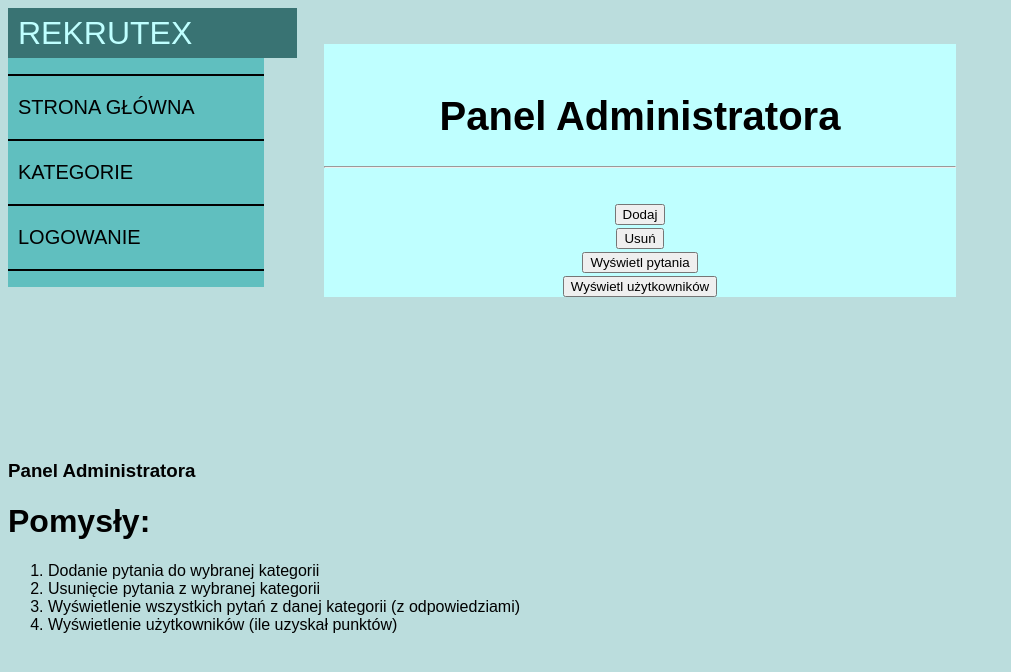
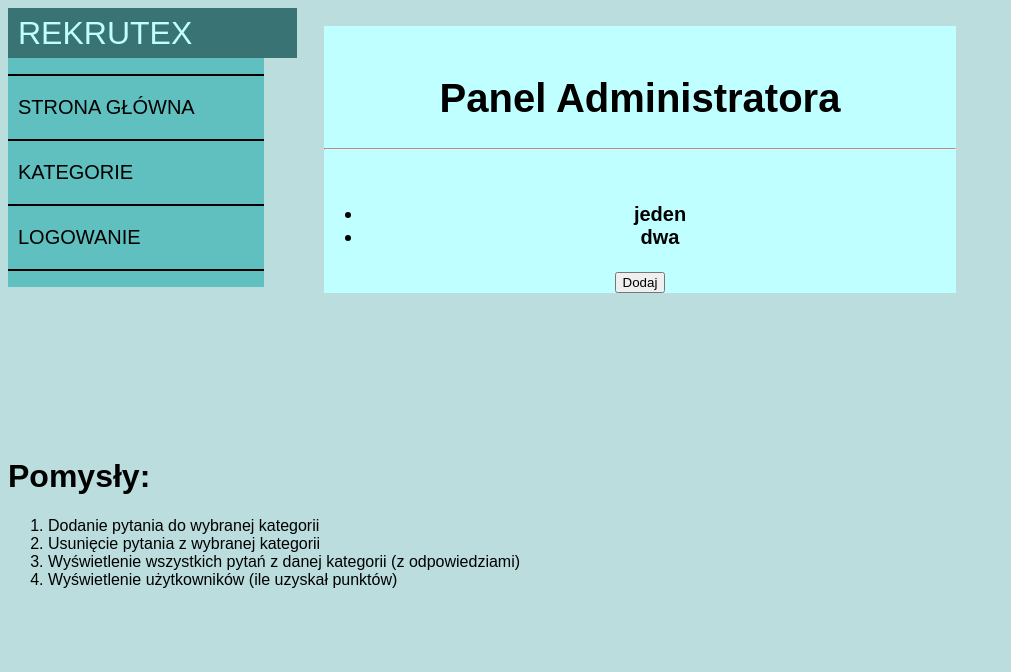
Before and after one commit to AgnieszkaM2/Rekrutex-App, an Angular app in the folder Rekrutex_AngularApp/: page /panel-administratora in a window 1280 px wide. Shown: the top 672 px of the page, without its empty margins (0-1011 px from the left). Built offline with nearby package versions, Linux system fonts and the light colour scheme.

Commit message:
ultra panel

```diff
--- a/Rekrutex_AngularApp/package.json
+++ b/Rekrutex_AngularApp/package.json
@@ -15,6 +15,7 @@
     "@angular/compiler": "~13.3.0",
     "@angular/core": "~13.3.0",
     "@angular/forms": "~13.3.0",
+    "@angular/material": "^13.3.7",
     "@angular/platform-browser": "~13.3.0",
     "@angular/platform-browser-dynamic": "~13.3.0",
     "@angular/router": "~13.3.0",
--- a/Rekrutex_AngularApp/src/app/components/panel-administratora/panel-administratora.component.css
+++ b/Rekrutex_AngularApp/src/app/components/panel-administratora/panel-administratora.component.css
@@ -0,0 +1,3 @@
+/* .mat-tab-group {
+    margin-bottom: 48px;
+  } */
--- a/Rekrutex_AngularApp/src/app/components/panel-administratora/panel-administratora.component.html
+++ b/Rekrutex_AngularApp/src/app/components/panel-administratora/panel-administratora.component.html
@@ -1,27 +1,27 @@
-
-<br>
 <br>
 <div class="main-div" align="center">
     <br>
     <div class="panel-header" align="center"><h1>Panel Administratora</h1><hr></div>
     <br>
-    <div class="panel-form" align="center">
-        <div class="zakladka-dodaj" align="center">
-            <button>Dodaj</button>
+    <ul>
+        <li id="jeden" (click)="tabChange('jeden')">jeden</li>
+        <li id="dwa" (click)="tabChange('dwa')">dwa</li>
+    </ul>
+    <div>
+        <div class="content-value" *ngIf="id === 'jeden'">
+            <div class="zakladka-dodaj" align="center">
+                <button>Dodaj</button>
+            </div>
         </div>
-        <div class="zakladka-usun" align="center">
-            <button>Usuń</button>
-        </div>
-        <div class="zakladka-wyswietl-pytania" align="center">
-            <button>Wyświetl pytania</button>
-        </div>
-        <div class="zakladka-wyswietl-uzytkownikow" align="center">
-            <button>Wyświetl użytkowników</button>
+        <div class="content-value" *ngIf="id === 'dwa'">
+            <div class="zakladka-usun" align="center">
+                <button>Usuń</button>
+            </div>
         </div>
     </div>
 </div>
+
 <br>
-<h3>Panel Administratora</h3>
 <h1>Pomysły:</h1>
 <div>
     <ol>
--- a/Rekrutex_AngularApp/src/app/components/panel-administratora/panel-administratora.component.ts
+++ b/Rekrutex_AngularApp/src/app/components/panel-administratora/panel-administratora.component.ts
@@ -11,5 +11,8 @@ export class PanelAdministratoraComponent implements OnInit {
 
   ngOnInit(): void {
   }
-
+id:any= "jeden";
+tabChange(ids:any){
+  this.id = ids;
 }
+}
```
Also changed, not shown: 2 other files (tests, documents, lock files or other folders).
